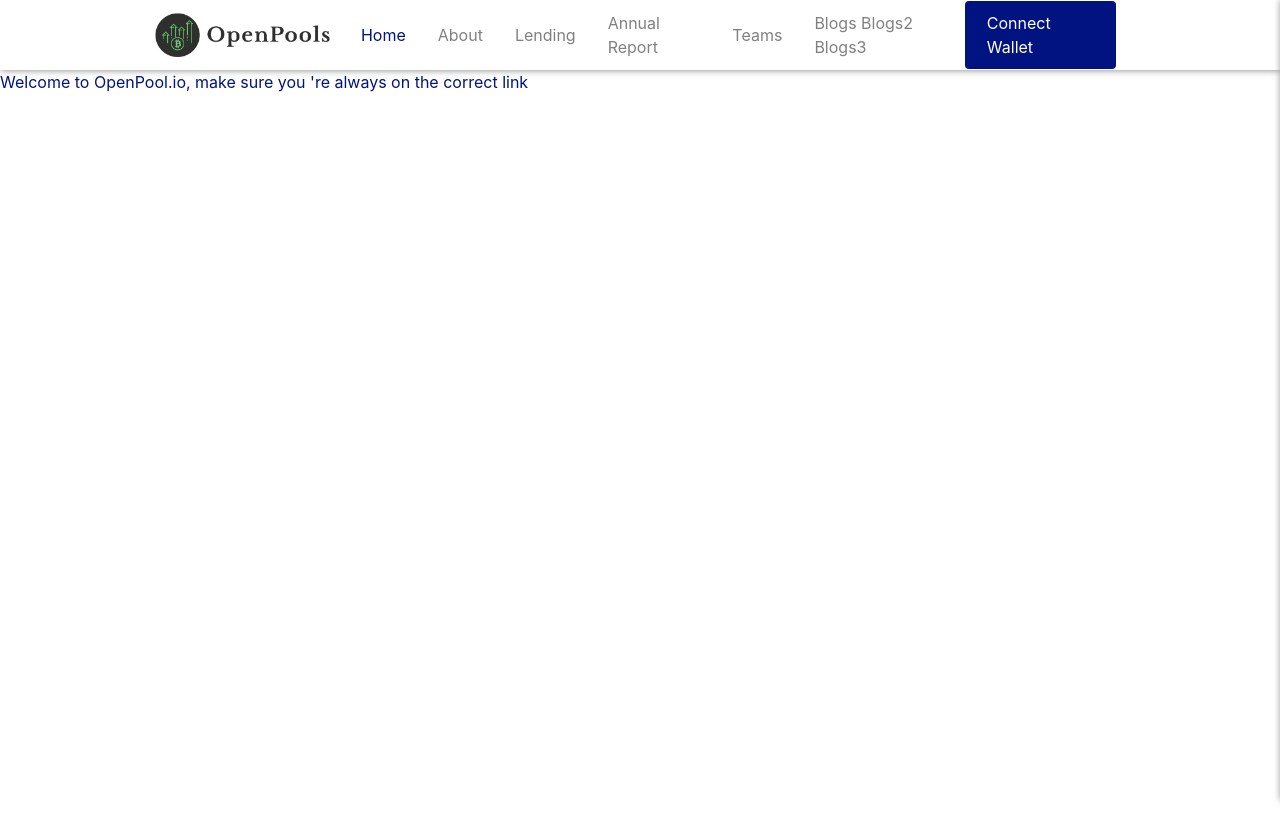
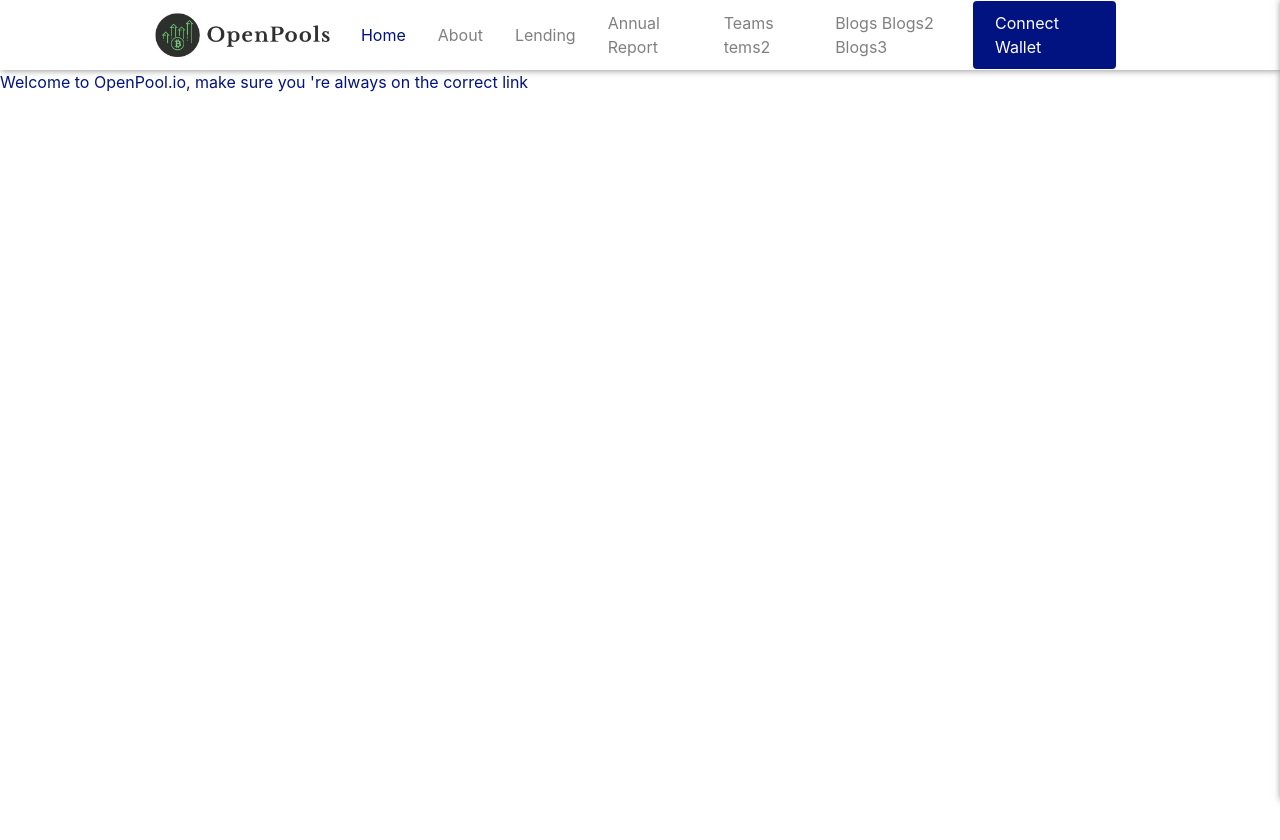
Before and after one commit to ndhaka007/nft-marketplace, a React (Create React App) app: page / in a window 1280 px wide. Shown: the top 840 px of the page. Built offline with nearby package versions, Linux system fonts and the light colour scheme.

Commit message:
Update index.js

```diff
--- a/src/components/Navbar/index.js
+++ b/src/components/Navbar/index.js
@@ -36,6 +36,7 @@ const Navbar = () => {
           </NavLink>
           <NavLink to='/team' activeStyle>
             Teams
+            tems2
           </NavLink>
           <NavLink to='/blogs' activeStyle>
             Blogs
```
